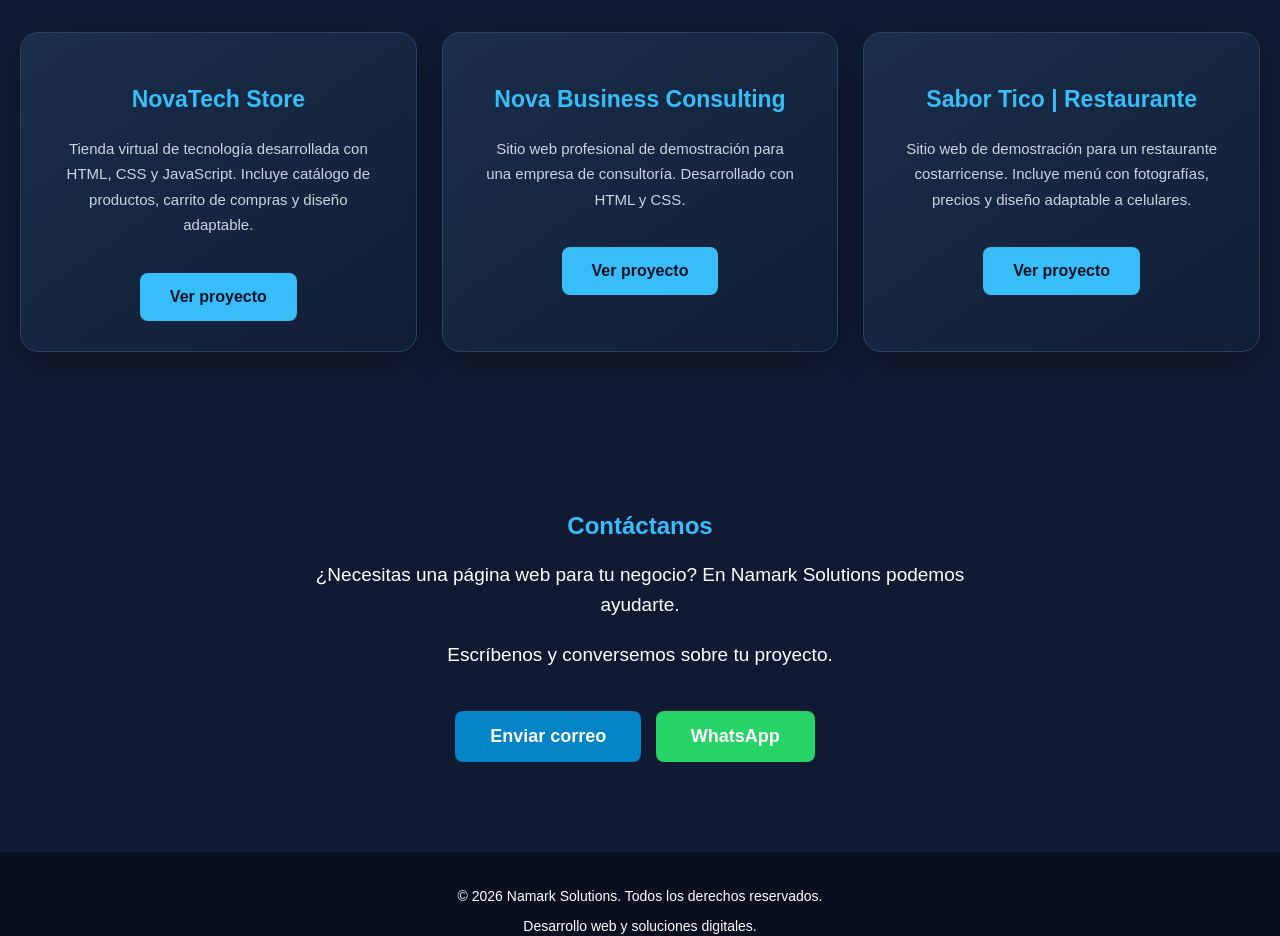
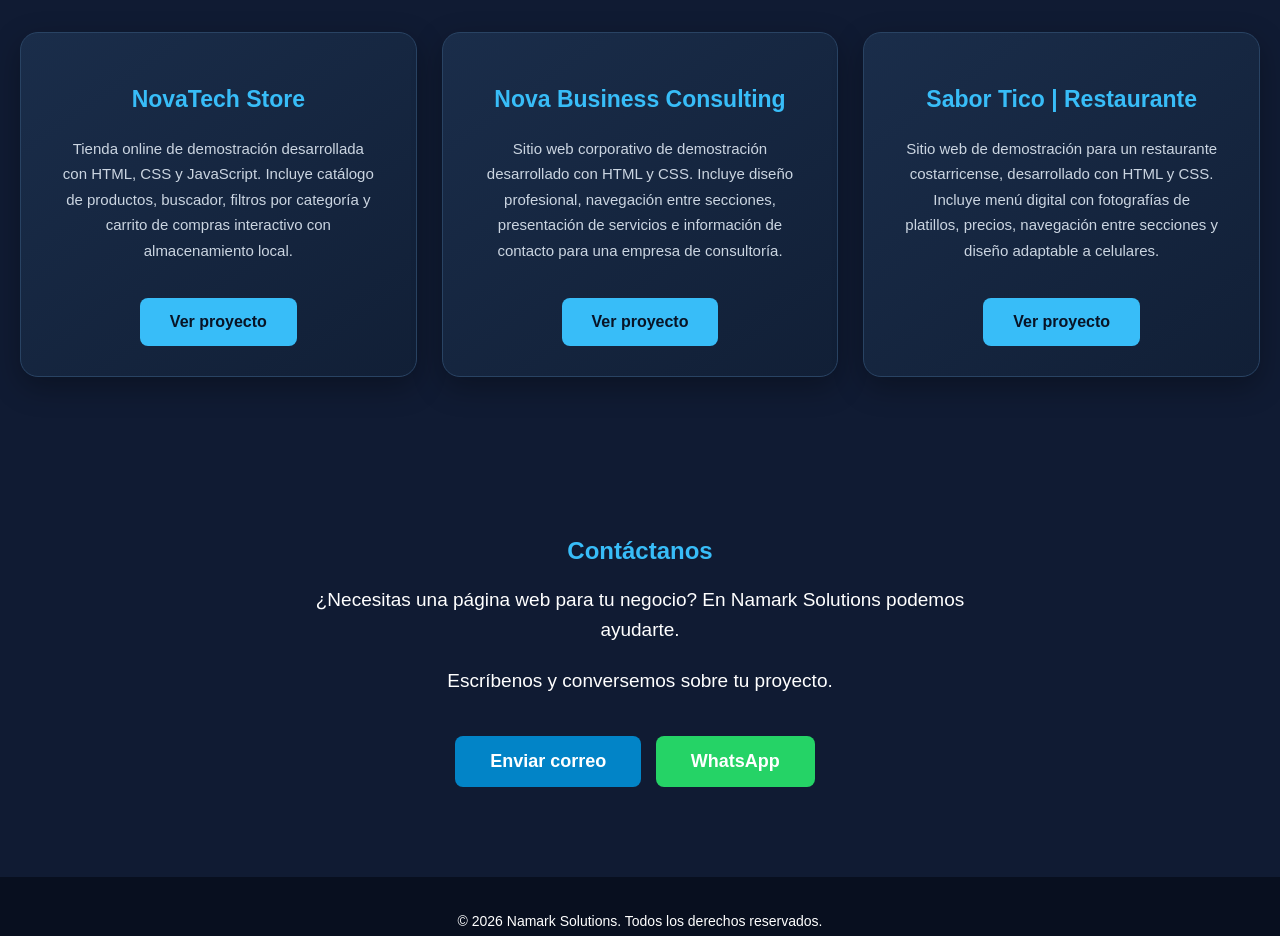
Before and after one commit to markuh45/namark-solutions, a plain HTML site: page index.html in a window 1280 px wide. Shown: the part 1660-2596 px from the top of the page. Drawn offline with Linux system fonts and the light colour scheme.

Commit message:
Mejorar descripciones de proyectos del portafolio

```diff
--- a/index.html
+++ b/index.html
@@ -104,12 +104,14 @@
             <div class="proyecto">
                 <h3>NovaTech Store</h3>
 
+
                   <p>
-                    Tienda virtual de tecnología desarrollada
-                    con HTML, CSS y JavaScript.
-                    Incluye catálogo de productos,
-                    carrito de compras y diseño adaptable.
+    Tienda online de demostración desarrollada con HTML,
+    CSS y JavaScript. Incluye catálogo de productos,
+    buscador, filtros por categoría y carrito de compras
+    interactivo con almacenamiento local.
 </p>
+
 
                 <a href="https://markuh45.github.io/novatech-store/"
                    target="_blank"
@@ -122,9 +124,10 @@
     <h3>Nova Business Consulting</h3>
 
     <p>
-        Sitio web profesional de demostración
-        para una empresa de consultoría.
-        Desarrollado con HTML y CSS.
+    Sitio web corporativo de demostración desarrollado
+    con HTML y CSS. Incluye diseño profesional,
+    navegación entre secciones, presentación de servicios
+    e información de contacto para una empresa de consultoría.
 </p>
 
     <a href="proyecto-01/index.html"
@@ -137,8 +140,10 @@
     <h3>Sabor Tico | Restaurante</h3>
    <p>
     Sitio web de demostración para un restaurante
-        costarricense. Incluye menú con fotografías,
-        precios y diseño adaptable a celulares.
+    costarricense, desarrollado con HTML y CSS.
+    Incluye menú digital con fotografías de platillos,
+    precios, navegación entre secciones y diseño
+    adaptable a celulares.
 </p>
     <a href="restaurante-demo/index.html"
        target="_blank"
```
Lines whose indentation alone changed are shown as unchanged.
